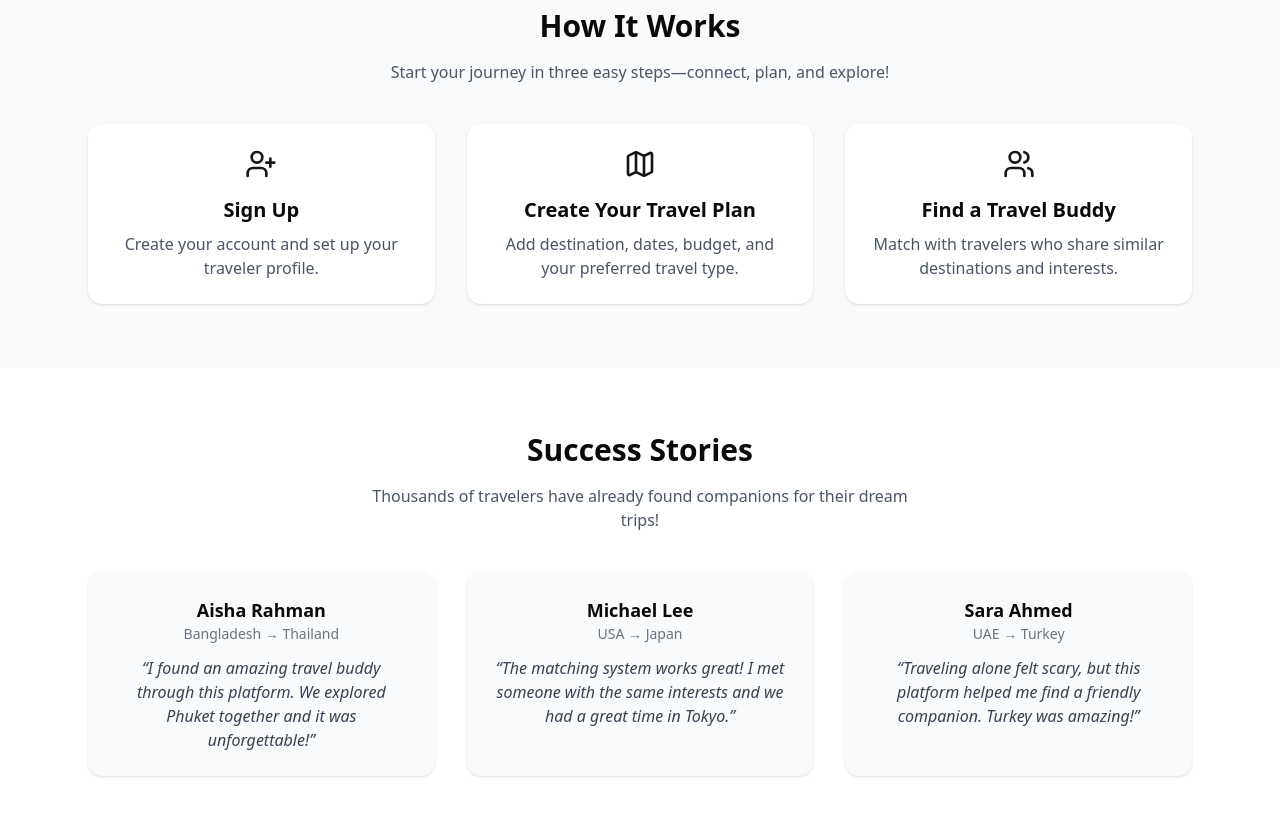
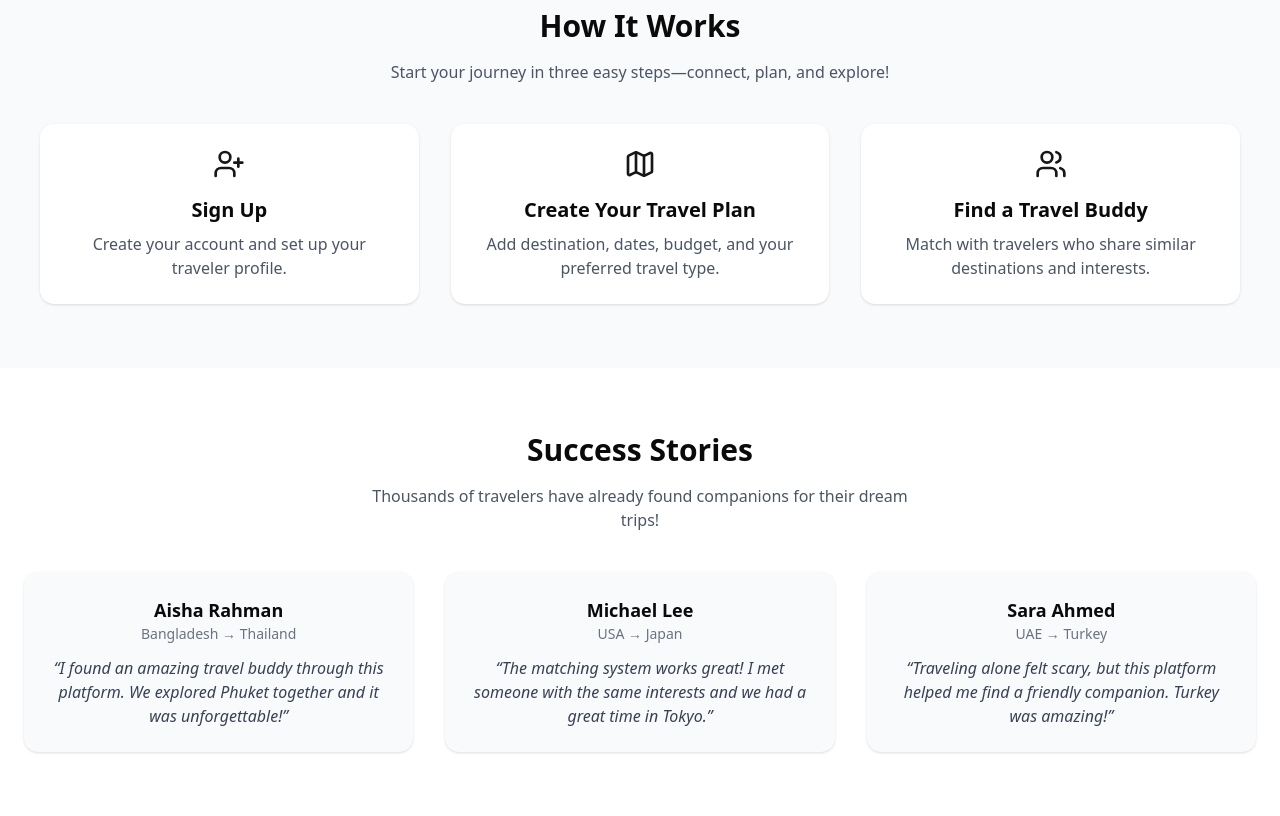
Before and after one commit to tanveer19/L2-B5-Assignment-8, a Next.js app: page / in a window 1280 px wide. Shown: the part 1860-2676 px from the top of the page. Built offline with nearby package versions, Linux system fonts and the light colour scheme.

Commit message:
margin fix

```diff
--- a/src/components/shared/HowItWorks.tsx
+++ b/src/components/shared/HowItWorks.tsx
@@ -22,13 +22,13 @@ export default function HowItWorks() {
   ];
 
   return (
-    <section className="py-16 bg-gray-50">
+    <section className=" mx-auto py-16 bg-gray-50">
       <h2 className="text-3xl font-bold text-center mb-4">How It Works</h2>
       <p className="text-center text-gray-600 max-w-xl mx-auto mb-10">
         Start your journey in three easy steps—connect, plan, and explore!
       </p>
 
-      <div className="grid grid-cols-1 md:grid-cols-3 gap-8 max-w-6xl mx-auto px-6">
+      <div className="grid grid-cols-1 md:grid-cols-3 gap-8 max-w-7xl mx-auto px-10">
         {steps.map((step) => (
           <div
             key={step.title}
--- a/src/components/shared/PublicFooter.tsx
+++ b/src/components/shared/PublicFooter.tsx
@@ -4,7 +4,7 @@ import Link from "next/link";
 export default function PublicFooter() {
   return (
     <footer className="bg-gray-900 text-gray-300 py-12 mt-16">
-      <div className="max-w-6xl mx-auto px-6 grid grid-cols-1 md:grid-cols-4 gap-10">
+      <div className="max-w-7xl mx-auto px-6 grid grid-cols-1 md:grid-cols-4 gap-10">
         {/* Brand */}
         <div>
           <h2 className="text-2xl font-bold text-white mb-3">TravelBuddy</h2>
--- a/src/components/shared/Testimonials.tsx
+++ b/src/components/shared/Testimonials.tsx
@@ -31,7 +31,7 @@ export default function Testimonials() {
         trips!
       </p>
 
-      <div className="grid grid-cols-1 md:grid-cols-3 gap-8 max-w-6xl mx-auto px-6">
+      <div className="grid grid-cols-1 md:grid-cols-3 gap-8 max-w-7xl mx-auto px-6">
         {testimonials.map((t) => (
           <div
             key={t.name}
```
